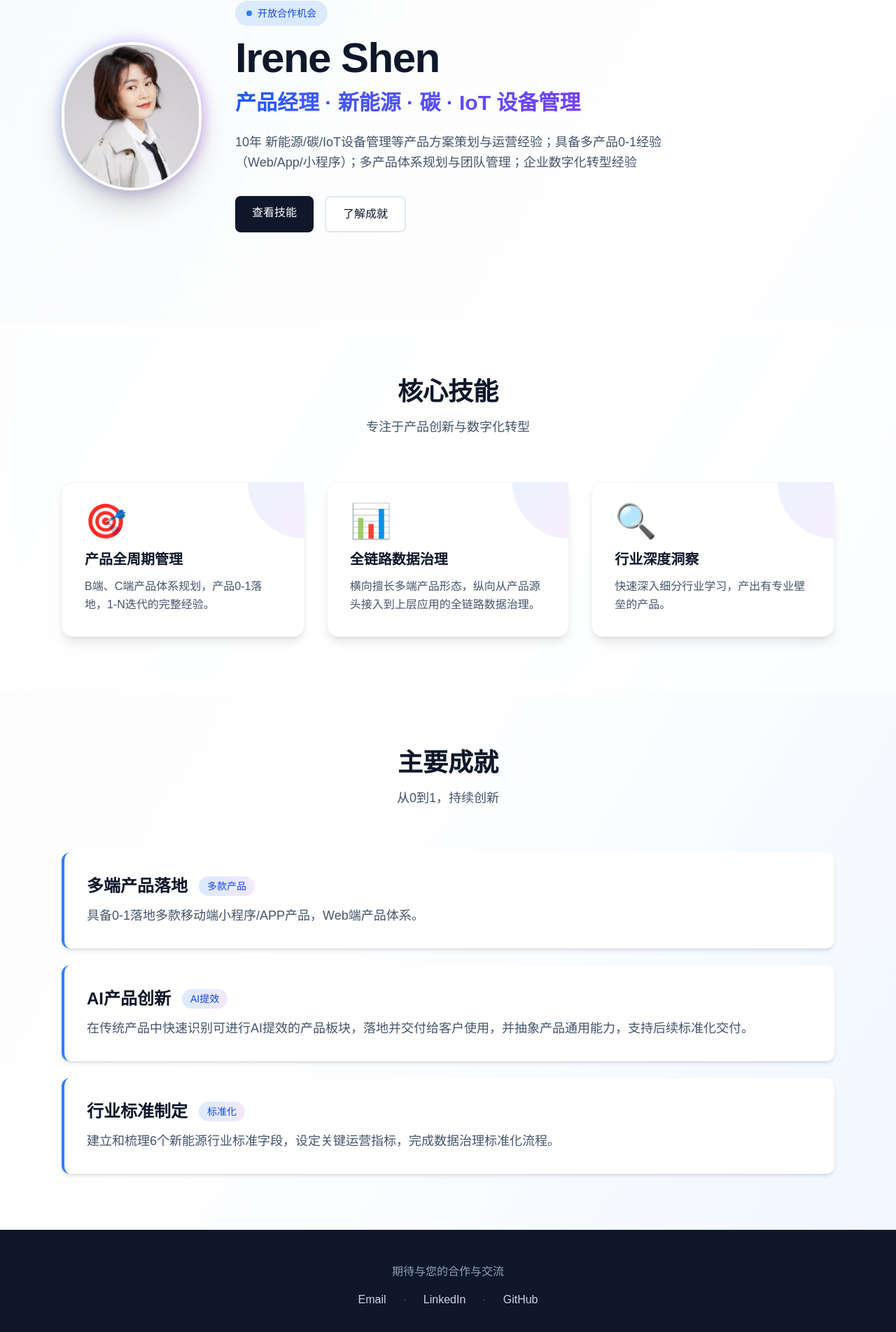
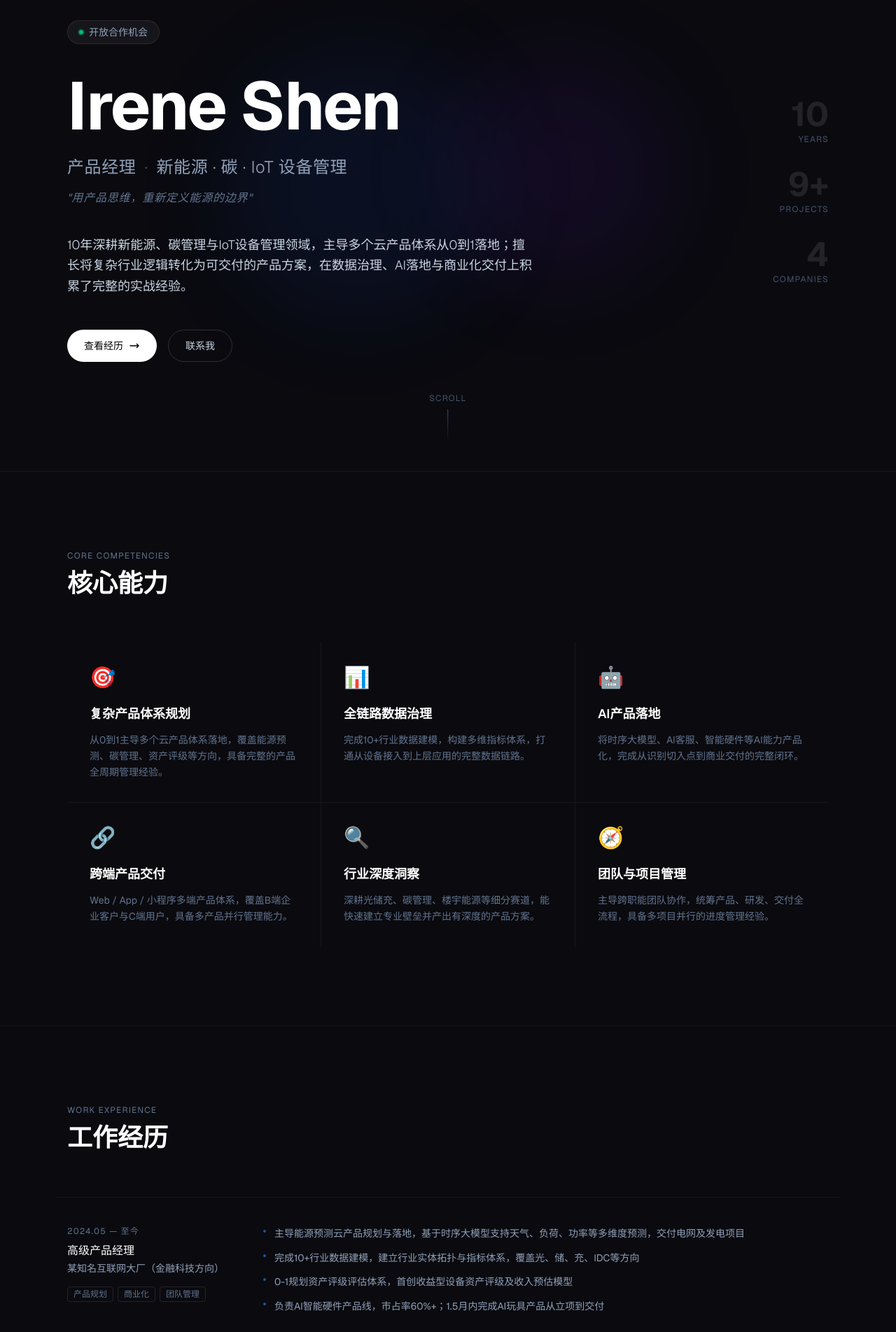
Before and after one commit to ireneshen6688-star/nextjs-boilerplate, a Next.js app: page / in a window 1280 px wide. Shown: the part 127-2030 px from the top of the page at 70% size. Built offline with nearby package versions, Linux system fonts and the light colour scheme.

Commit message:
redesign: new dark theme with experience section, hide avatar and company names

```diff
--- a/app/data/profile.ts
+++ b/app/data/profile.ts
@@ -1,49 +1,132 @@
 export const profileData = {
   name: "Irene Shen",
+  nameZh: "沈丽",
   title: "产品经理",
   subtitle: "新能源 · 碳 · IoT 设备管理",
-  avatar: "/irene.jpg",
-  intro: "10年 新能源/碳/IoT设备管理等产品方案策划与运营经验；具备多产品0-1经验（Web/App/小程序）；多产品体系规划与团队管理；企业数字化转型经验",
+  tagline: "用产品思维，重新定义能源的边界",
+  intro:
+    "10年深耕新能源、碳管理与IoT设备管理领域，主导多个云产品体系从0到1落地；擅长将复杂行业逻辑转化为可交付的产品方案，在数据治理、AI落地与商业化交付上积累了完整的实战经验。",
 
   skills: [
     {
-      title: "产品全周期管理",
-      description: "B端、C端产品体系规划，产品0-1落地，1-N迭代的完整经验。",
-      icon: "🎯"
+      title: "复杂产品体系规划",
+      description:
+        "从0到1主导多个云产品体系落地，覆盖能源预测、碳管理、资产评级等方向，具备完整的产品全周期管理经验。",
+      icon: "🎯",
     },
     {
       title: "全链路数据治理",
-      description: "横向擅长多端产品形态，纵向从产品源头接入到上层应用的全链路数据治理。",
-      icon: "📊"
+      description:
+        "完成10+行业数据建模，构建多维指标体系，打通从设备接入到上层应用的完整数据链路。",
+      icon: "📊",
+    },
+    {
+      title: "AI产品落地",
+      description:
+        "将时序大模型、AI客服、智能硬件等AI能力产品化，完成从识别切入点到商业交付的完整闭环。",
+      icon: "🤖",
+    },
+    {
+      title: "跨端产品交付",
+      description:
+        "Web / App / 小程序多端产品体系，覆盖B端企业客户与C端用户，具备多产品并行管理能力。",
+      icon: "🔗",
     },
     {
       title: "行业深度洞察",
-      description: "快速深入细分行业学习，产出有专业壁垒的产品。",
-      icon: "🔍"
-    }
+      description:
+        "深耕光储充、碳管理、楼宇能源等细分赛道，能快速建立专业壁垒并产出有深度的产品方案。",
+      icon: "🔍",
+    },
+    {
+      title: "团队与项目管理",
+      description:
+        "主导跨职能团队协作，统筹产品、研发、交付全流程，具备多项目并行的进度管理经验。",
+      icon: "🧭",
+    },
+  ],
+
+  experience: [
+    {
+      company: "某知名互联网大厂（金融科技方向）",
+      period: "2024.05 — 至今",
+      role: "高级产品经理",
+      tags: ["产品规划", "商业化", "团队管理"],
+      highlights: [
+        "主导能源预测云产品规划与落地，基于时序大模型支持天气、负荷、功率等多维度预测，交付电网及发电项目",
+        "完成10+行业数据建模，建立行业实体拓扑与指标体系，覆盖光、储、充、IDC等方向",
+        "0-1规划资产评级评估体系，首创收益型设备资产评级及收入预估模型",
+        "负责AI智能硬件产品线，市占率60%+；1.5月内完成AI玩具产品从立项到交付",
+      ],
+    },
+    {
+      company: "某世界500强制造业集团（智慧楼宇事业部）",
+      period: "2022.03 — 2024.05",
+      role: "产品经理",
+      tags: ["产品设计", "进度管理", "团队管理"],
+      highlights: [
+        "主导智慧水机云产品体系，覆盖设备管理中台、运维平台及智能家居App，将专家经验沉淀为云端服务能力",
+        "0-1搭建海外户用光储热柔产品体系，集成光伏、储能、逆变器、热泵、充电桩等多类硬件",
+        "0-1建智慧低碳产品体系，覆盖组织碳管理、碳普惠、产品碳足迹，交付9个大型园区项目",
+      ],
+    },
+    {
+      company: "某头部云计算平台（能源行业团队）",
+      period: "2020.08 — 2022.03",
+      role: "产品运营",
+      tags: ["产品方案", "运营落地"],
+      highlights: [
+        "参与综合能源管理平台与碳排放核算平台的方案策划与版本推进",
+        "累计流转200+条商机线索，沉淀SOP与对接材料，提升对接效率约20%",
+        "对接60+家能源软硬件供应商，上线生态产品200+个，提升售前方案撰写效率约50%",
+      ],
+    },
+    {
+      company: "某节能技术企业",
+      period: "2015.05 — 2020.08",
+      role: "产品方案策划",
+      tags: ["产品设计", "数据治理"],
+      highlights: [
+        "主导冷冻机房能耗分析功能设计，实现能源异常精准表达与原因快速定位",
+        "参与智慧建筑大数据管理功能设计，协同算法实现部分点位自动识别，提升数据治理效率约50%",
+      ],
+    },
   ],
 
   achievements: [
     {
       title: "多端产品落地",
-      description: "具备0-1落地多款移动端小程序/APP产品，Web端产品体系。",
-      highlight: "多款产品"
+      description:
+        "主导多款移动端小程序/App及Web端产品从0到1完整落地，覆盖B端与C端多种业务场景。",
+      highlight: "多款产品",
+      metric: "Web · App · 小程序",
     },
     {
       title: "AI产品创新",
-      description: "在传统产品中快速识别可进行AI提效的产品板块，落地并交付给客户使用，并抽象产品通用能力，支持后续标准化交付。",
-      highlight: "AI提效"
+      description:
+        "在传统产品中快速识别AI提效切入点，完成落地交付，并抽象通用能力支持后续标准化交付。",
+      highlight: "AI提效",
+      metric: "从识别到交付",
     },
     {
       title: "行业标准制定",
-      description: "建立和梳理6个新能源行业标准字段，设定关键运营指标，完成数据治理标准化流程。",
-      highlight: "标准化"
-    }
+      description:
+        "建立和梳理6个新能源行业标准字段，设定关键运营指标，完成数据治理标准化流程。",
+      highlight: "标准化",
+      metric: "6个行业标准字段",
+    },
+    {
+      title: "商业化交付",
+      description:
+        "主导多个云产品完成商业化落地，覆盖电网、发电、园区、制造业等多类客户场景。",
+      highlight: "规模交付",
+      metric: "9+ 项目交付",
+    },
   ],
 
   contact: {
     email: "ireneshen@example.com",
     linkedin: "#",
-    github: "#"
-  }
+    github: "#",
+  },
 };
--- a/app/page.tsx
+++ b/app/page.tsx
@@ -1,171 +1,222 @@
-import Image from "next/image";
 import { profileData } from "./data/profile";
 
 export default function Home() {
   return (
-    <div className="min-h-screen bg-gradient-to-br from-slate-50 via-white to-blue-50 dark:from-slate-950 dark:via-slate-900 dark:to-slate-950">
-      {/* Hero Section */}
-      <section className="relative overflow-hidden">
-        <div className="absolute inset-0 bg-grid-slate-100 [mask-image:linear-gradient(0deg,white,rgba(255,255,255,0.6))] dark:bg-grid-slate-700/25"></div>
+    <div className="min-h-screen bg-[#0a0a0f] text-white font-sans">
+      {/* ── Hero ── */}
+      <section className="relative min-h-screen flex items-center overflow-hidden">
+        {/* 背景装饰 */}
+        <div className="absolute inset-0 pointer-events-none">
+          <div className="absolute top-1/4 left-1/4 w-96 h-96 bg-blue-600/8 rounded-full blur-3xl" />
+          <div className="absolute bottom-1/3 right-1/4 w-80 h-80 bg-violet-600/8 rounded-full blur-3xl" />
+          <div
+            className="absolute inset-0 opacity-[0.03]"
+            style={{
+              backgroundImage:
+                "linear-gradient(rgba(255,255,255,0.1) 1px, transparent 1px), linear-gradient(90deg, rgba(255,255,255,0.1) 1px, transparent 1px)",
+              backgroundSize: "60px 60px",
+            }}
+          />
+        </div>
 
-        <div className="relative max-w-6xl mx-auto px-6 py-20 sm:py-32">
-          <div className="flex flex-col md:flex-row items-center gap-12">
-            {/* Avatar */}
-            <div className="relative group">
-              <div className="absolute -inset-1 bg-gradient-to-r from-blue-600 to-purple-600 rounded-full blur opacity-25 group-hover:opacity-75 transition duration-1000 group-hover:duration-200"></div>
-              <div className="relative">
-                <Image
-                  src={profileData.avatar}
-                  alt={profileData.name}
-                  width={200}
-                  height={200}
-                  className="rounded-full border-4 border-white dark:border-slate-800 shadow-2xl"
-                  priority
-                />
-              </div>
+        <div className="relative max-w-6xl mx-auto px-8 py-32 w-full">
+          <div className="max-w-3xl">
+            {/* 状态标签 */}
+            <div className="inline-flex items-center gap-2 px-4 py-1.5 rounded-full border border-white/10 bg-white/5 text-sm text-slate-400 mb-10 backdrop-blur-sm">
+              <span className="relative flex h-1.5 w-1.5">
+                <span className="animate-ping absolute inline-flex h-full w-full rounded-full bg-emerald-400 opacity-75" />
+                <span className="relative inline-flex rounded-full h-1.5 w-1.5 bg-emerald-500" />
+              </span>
+              开放合作机会
             </div>
 
-            {/* Intro */}
-            <div className="flex-1 text-center md:text-left">
-              <div className="inline-block mb-4">
-                <span className="inline-flex items-center gap-2 px-4 py-2 rounded-full bg-blue-100 dark:bg-blue-900/30 text-blue-700 dark:text-blue-300 text-sm font-medium">
-                  <span className="relative flex h-2 w-2">
-                    <span className="animate-ping absolute inline-flex h-full w-full rounded-full bg-blue-400 opacity-75"></span>
-                    <span className="relative inline-flex rounded-full h-2 w-2 bg-blue-500"></span>
-                  </span>
-                  开放合作机会
-                </span>
-              </div>
+            {/* 姓名 */}
+            <h1 className="text-6xl sm:text-7xl md:text-8xl font-bold tracking-tight mb-6 leading-none">
+              <span className="text-white">{profileData.name}</span>
+            </h1>
 
-              <h1 className="text-4xl sm:text-5xl md:text-6xl font-bold text-slate-900 dark:text-white mb-4 tracking-tight">
-                {profileData.name}
-              </h1>
+            {/* 职位 */}
+            <p className="text-xl sm:text-2xl text-slate-400 font-light mb-4 tracking-wide">
+              {profileData.title}
+              <span className="mx-3 text-slate-600">·</span>
+              {profileData.subtitle}
+            </p>
 
-              <h2 className="text-2xl sm:text-3xl font-semibold bg-gradient-to-r from-blue-600 to-purple-600 bg-clip-text text-transparent mb-6">
-                {profileData.title} · {profileData.subtitle}
-              </h2>
+            {/* Tagline */}
+            <p className="text-base text-slate-500 italic mb-10 tracking-wider">
+              "{profileData.tagline}"
+            </p>
 
-              <p className="text-lg text-slate-600 dark:text-slate-300 leading-relaxed max-w-2xl mb-8">
-                {profileData.intro}
-              </p>
+            {/* 简介 */}
+            <p className="text-lg text-slate-300 leading-relaxed max-w-2xl mb-12 font-light">
+              {profileData.intro}
+            </p>
 
-              <div className="flex flex-wrap gap-4 justify-center md:justify-start">
-                <a
-                  href="#skills"
-                  className="px-6 py-3 bg-slate-900 dark:bg-white text-white dark:text-slate-900 rounded-lg font-medium hover:bg-slate-800 dark:hover:bg-slate-100 transition-all hover:scale-105 hover:shadow-lg"
-                >
-                  查看技能
-                </a>
-                <a
-                  href="#achievements"
-                  className="px-6 py-3 bg-white dark:bg-slate-800 text-slate-900 dark:text-white border-2 border-slate-200 dark:border-slate-700 rounded-lg font-medium hover:border-slate-300 dark:hover:border-slate-600 transition-all hover:scale-105"
-                >
-                  了解成就
-                </a>
-              </div>
+            {/* CTA */}
+            <div className="flex flex-wrap gap-4">
+              <a
+                href="#experience"
+                className="inline-flex items-center gap-2 px-6 py-3 bg-white text-black text-sm font-medium rounded-full hover:bg-slate-100 transition-colors"
+              >
+                查看经历
+                <svg className="w-4 h-4" fill="none" viewBox="0 0 24 24" stroke="currentColor">
+                  <path strokeLinecap="round" strokeLinejoin="round" strokeWidth={2} d="M17 8l4 4m0 0l-4 4m4-4H3" />
+                </svg>
+              </a>
+              <a
+                href={`mailto:${profileData.contact.email}`}
+                className="inline-flex items-center gap-2 px-6 py-3 border border-white/15 text-slate-300 text-sm font-medium rounded-full hover:border-white/30 hover:text-white transition-colors"
+              >
+                联系我
+              </a>
+            </div>
+          </div>
+
+          {/* 右侧装饰数字 */}
+          <div className="absolute right-8 top-1/2 -translate-y-1/2 hidden lg:flex flex-col items-end gap-8 text-right">
+            <div>
+              <div className="text-5xl font-bold text-white/10">10</div>
+              <div className="text-xs text-slate-600 tracking-widest uppercase mt-1">Years</div>
+            </div>
+            <div>
+              <div className="text-5xl font-bold text-white/10">9+</div>
+              <div className="text-xs text-slate-600 tracking-widest uppercase mt-1">Projects</div>
+            </div>
+            <div>
+              <div className="text-5xl font-bold text-white/10">4</div>
+              <div className="text-xs text-slate-600 tracking-widest uppercase mt-1">Companies</div>
             </div>
           </div>
         </div>
+
+        {/* 向下滚动提示 */}
+        <div className="absolute bottom-10 left-1/2 -translate-x-1/2 flex flex-col items-center gap-2 text-slate-600">
+          <span className="text-xs tracking-widest uppercase">Scroll</span>
+          <div className="w-px h-12 bg-gradient-to-b from-slate-600 to-transparent" />
+        </div>
       </section>
 
-      {/* Skills Section */}
-      <section id="skills" className="py-20 bg-white/50 dark:bg-slate-900/50 backdrop-blur-sm">
-        <div className="max-w-6xl mx-auto px-6">
-          <div className="text-center mb-16">
-            <h2 className="text-3xl sm:text-4xl font-bold text-slate-900 dark:text-white mb-4">
-              核心技能
-            </h2>
-            <p className="text-lg text-slate-600 dark:text-slate-400">
-              专注于产品创新与数字化转型
-            </p>
+      {/* ── 技能 ── */}
+      <section id="skills" className="py-28 border-t border-white/5">
+        <div className="max-w-6xl mx-auto px-8">
+          <div className="mb-16">
+            <p className="text-xs text-slate-500 tracking-widest uppercase mb-3">Core Competencies</p>
+            <h2 className="text-3xl sm:text-4xl font-bold text-white">核心能力</h2>
           </div>
 
-          <div className="grid md:grid-cols-3 gap-8">
-            {profileData.skills.map((skill, index) => (
+          <div className="grid sm:grid-cols-2 lg:grid-cols-3 gap-px bg-white/5">
+            {profileData.skills.map((skill, i) => (
               <div
-                key={index}
-                className="group relative bg-white dark:bg-slate-800 rounded-2xl p-8 shadow-lg hover:shadow-2xl transition-all duration-300 hover:-translate-y-2 border border-slate-100 dark:border-slate-700"
+                key={i}
+                className="bg-[#0a0a0f] p-8 hover:bg-white/[0.03] transition-colors group"
               >
-                <div className="text-5xl mb-4">{skill.icon}</div>
-                <h3 className="text-xl font-bold text-slate-900 dark:text-white mb-3">
+                <div className="text-3xl mb-5">{skill.icon}</div>
+                <h3 className="text-lg font-semibold text-white mb-3 group-hover:text-blue-300 transition-colors">
                   {skill.title}
                 </h3>
-                <p className="text-slate-600 dark:text-slate-300 leading-relaxed">
-                  {skill.description}
-                </p>
-                <div className="absolute top-0 right-0 w-20 h-20 bg-gradient-to-br from-blue-500/10 to-purple-500/10 rounded-bl-full"></div>
+                <p className="text-sm text-slate-500 leading-relaxed">{skill.description}</p>
               </div>
             ))}
           </div>
         </div>
       </section>
 
-      {/* Achievements Section */}
-      <section id="achievements" className="py-20">
-        <div className="max-w-6xl mx-auto px-6">
-          <div className="text-center mb-16">
-            <h2 className="text-3xl sm:text-4xl font-bold text-slate-900 dark:text-white mb-4">
-              主要成就
-            </h2>
-            <p className="text-lg text-slate-600 dark:text-slate-400">
-              从0到1，持续创新
-            </p>
+      {/* ── 工作经历 ── */}
+      <section id="experience" className="py-28 border-t border-white/5">
+        <div className="max-w-6xl mx-auto px-8">
+          <div className="mb-16">
+            <p className="text-xs text-slate-500 tracking-widest uppercase mb-3">Work Experience</p>
+            <h2 className="text-3xl sm:text-4xl font-bold text-white">工作经历</h2>
           </div>
 
-          <div className="space-y-6">
-            {profileData.achievements.map((achievement, index) => (
+          <div className="space-y-0">
+            {profileData.experience.map((exp, i) => (
               <div
-                key={index}
-                className="group bg-white dark:bg-slate-800 rounded-xl p-8 shadow-md hover:shadow-xl transition-all duration-300 border-l-4 border-blue-500 hover:border-purple-500"
+                key={i}
+                className="group grid md:grid-cols-[280px_1fr] gap-0 border-t border-white/5 py-10 hover:bg-white/[0.02] transition-colors px-4 -mx-4"
               >
-                <div className="flex flex-col sm:flex-row sm:items-center gap-4 mb-3">
-                  <h3 className="text-2xl font-bold text-slate-900 dark:text-white">
-                    {achievement.title}
-                  </h3>
-                  <span className="inline-flex items-center px-3 py-1 rounded-full bg-gradient-to-r from-blue-100 to-purple-100 dark:from-blue-900/30 dark:to-purple-900/30 text-blue-700 dark:text-blue-300 text-sm font-medium w-fit">
-                    {achievement.highlight}
-                  </span>
+                {/* 左侧 */}
+                <div className="mb-6 md:mb-0 md:pr-12">
+                  <p className="text-xs text-slate-500 tracking-widest uppercase mb-2">{exp.period}</p>
+                  <p className="text-white font-medium mb-1">{exp.role}</p>
+                  <p className="text-sm text-slate-400 leading-snug">{exp.company}</p>
+                  <div className="flex flex-wrap gap-1.5 mt-4">
+                    {exp.tags.map((tag, j) => (
+                      <span
+                        key={j}
+                        className="px-2 py-0.5 text-xs rounded border border-white/10 text-slate-500"
+                      >
+                        {tag}
+                      </span>
+                    ))}
+                  </div>
                 </div>
-                <p className="text-lg text-slate-600 dark:text-slate-300 leading-relaxed">
-                  {achievement.description}
-                </p>
+
+                {/* 右侧 */}
+                <ul className="space-y-3">
+                  {exp.highlights.map((item, j) => (
+                    <li key={j} className="flex gap-3 text-sm text-slate-400 leading-relaxed">
+                      <span className="mt-1.5 flex-shrink-0 w-1 h-1 rounded-full bg-blue-500/60" />
+                      {item}
+                    </li>
+                  ))}
+                </ul>
+              </div>
+            ))}
+            <div className="border-t border-white/5" />
+          </div>
+        </div>
+      </section>
+
+      {/* ── 主要成就 ── */}
+      <section id="achievements" className="py-28 border-t border-white/5">
+        <div className="max-w-6xl mx-auto px-8">
+          <div className="mb-16">
+            <p className="text-xs text-slate-500 tracking-widest uppercase mb-3">Achievements</p>
+            <h2 className="text-3xl sm:text-4xl font-bold text-white">主要成就</h2>
+            <p className="text-slate-500 mt-3 font-light">从0到1，持续创新</p>
+          </div>
+
+          <div className="grid sm:grid-cols-2 gap-6">
+            {profileData.achievements.map((item, i) => (
+              <div
+                key={i}
+                className="relative p-8 border border-white/8 rounded-2xl hover:border-white/15 transition-colors group overflow-hidden"
+              >
+                <div className="absolute top-0 right-0 w-32 h-32 bg-gradient-to-bl from-blue-600/5 to-transparent rounded-bl-full" />
+                <div className="text-xs text-slate-500 tracking-widest uppercase mb-4">{item.metric}</div>
+                <h3 className="text-xl font-bold text-white mb-2">{item.title}</h3>
+                <span className="inline-block px-2.5 py-0.5 text-xs rounded-full bg-blue-500/10 text-blue-400 border border-blue-500/20 mb-4">
+                  {item.highlight}
+                </span>
+                <p className="text-sm text-slate-400 leading-relaxed">{item.description}</p>
               </div>
             ))}
           </div>
         </div>
       </section>
 
-      {/* Footer */}
-      <footer className="bg-slate-900 dark:bg-slate-950 text-white py-12">
-        <div className="max-w-6xl mx-auto px-6 text-center">
-          <p className="text-slate-400 mb-4">
-            期待与您的合作与交流
-          </p>
-          <div className="flex justify-center gap-6">
-            <a
-              href={`mailto:${profileData.contact.email}`}
-              className="text-slate-300 hover:text-white transition-colors"
-            >
+      {/* ── Footer ── */}
+      <footer className="border-t border-white/5 py-16">
+        <div className="max-w-6xl mx-auto px-8 flex flex-col sm:flex-row items-center justify-between gap-6">
+          <div>
+            <p className="text-white font-medium">{profileData.name}</p>
+            <p className="text-sm text-slate-500 mt-1">{profileData.title} · {profileData.subtitle}</p>
+          </div>
+          <div className="flex items-center gap-6 text-sm text-slate-500">
+            <a href={`mailto:${profileData.contact.email}`} className="hover:text-white transition-colors">
               Email
             </a>
-            <span className="text-slate-600">·</span>
-            <a
-              href={profileData.contact.linkedin}
-              className="text-slate-300 hover:text-white transition-colors"
-            >
+            <span className="text-slate-700">·</span>
+            <a href={profileData.contact.linkedin} className="hover:text-white transition-colors">
               LinkedIn
             </a>
-            <span className="text-slate-600">·</span>
-            <a
-              href={profileData.contact.github}
-              className="text-slate-300 hover:text-white transition-colors"
-            >
+            <span className="text-slate-700">·</span>
+            <a href={profileData.contact.github} className="hover:text-white transition-colors">
               GitHub
             </a>
           </div>
-          <p className="text-slate-500 text-sm mt-8">
-            © 2025 {profileData.name}. All rights reserved.
-          </p>
+          <p className="text-xs text-slate-700">© 2025 {profileData.name}</p>
         </div>
       </footer>
     </div>
```
